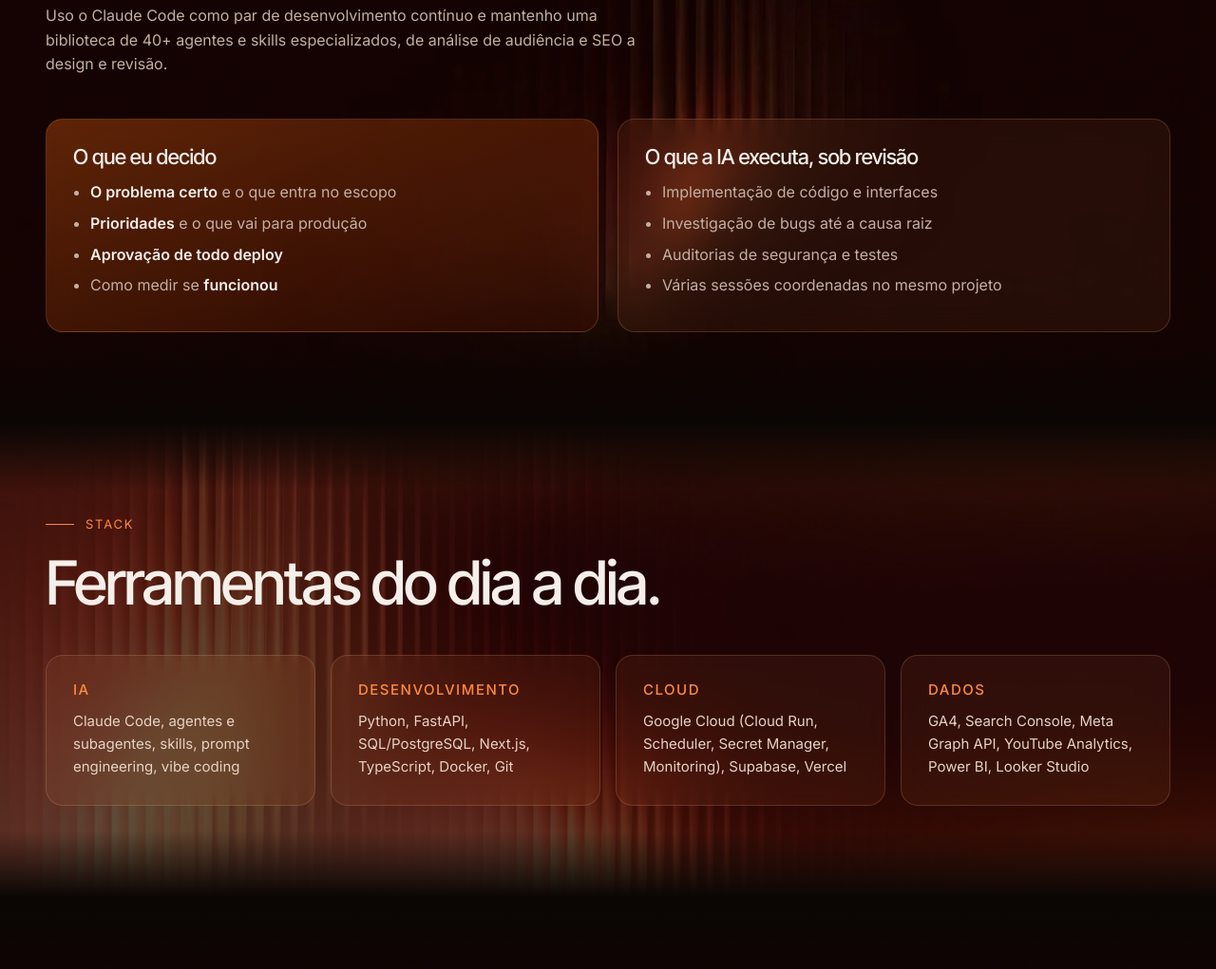
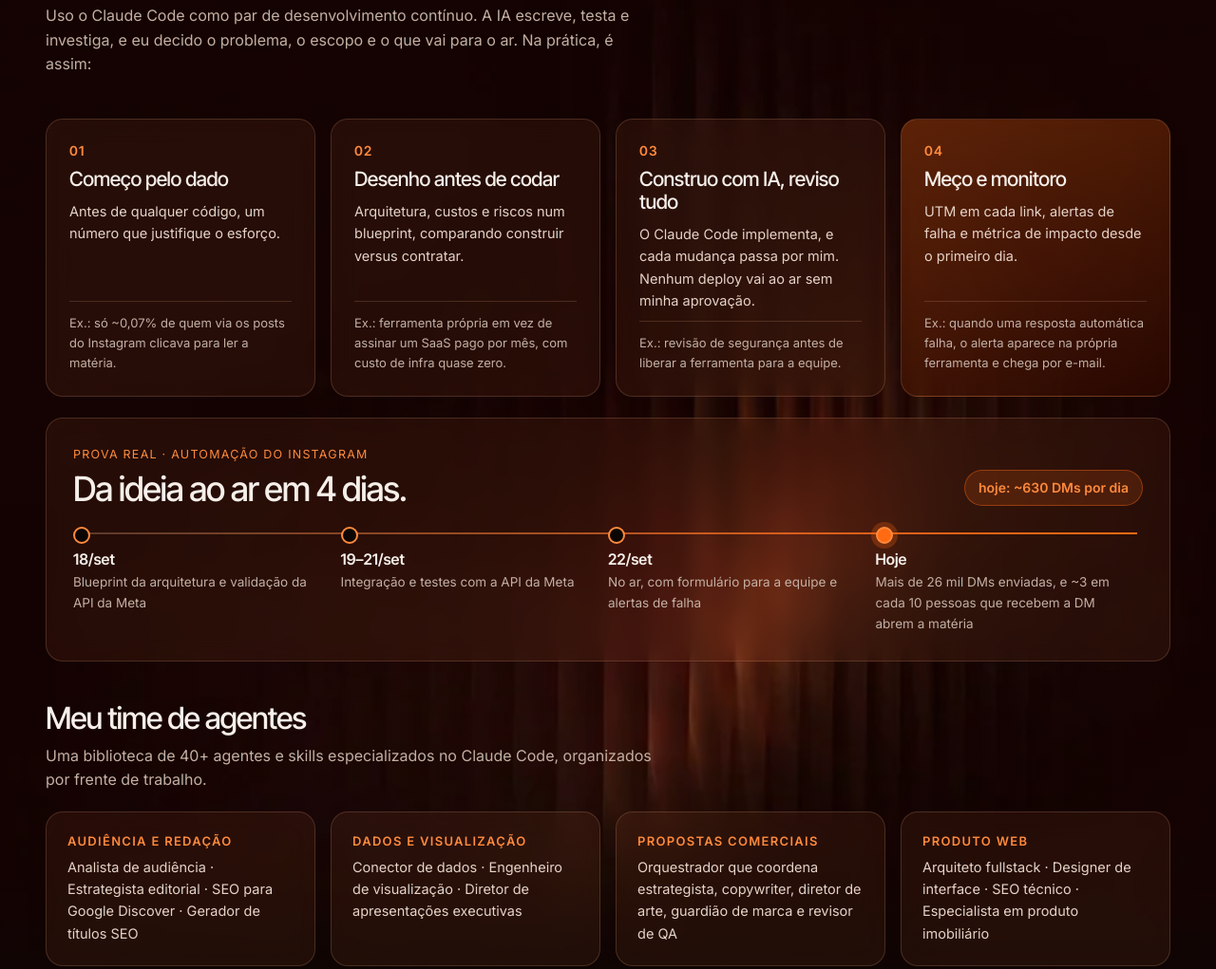
Before and after one commit to F1alh0/F1alh0.github.io, a plain HTML site: page index.html in a window 1280 px wide. Shown: the part 4367-5388 px from the top of the page at 95% size. Drawn offline with Linux system fonts and the light colour scheme.

Commit message:
Seção Como trabalho: método, prova real e time de agentes

```diff
--- a/index.html
+++ b/index.html
@@ -158,6 +158,35 @@
   .bg-stack { --img: url(images/bg/fundo-5.webp); --veil: .66; }
   .bg-traj { --img: url(images/bg/fundo-1.webp); --veil: .15; }
   .bg-contato { --img: url(images/bg/fundo-4.webp); --veil: .40; }
+
+
+  /* método, prova e agentes (seção Como trabalho) */
+  .method { list-style: none; margin: 0 0 22px; padding: 0; display: grid; grid-template-columns: repeat(4, 1fr); gap: 16px; }
+  .step { padding: 24px; display: flex; flex-direction: column; gap: 10px; }
+  .step-n { font: 600 14px "Inter Tight", sans-serif; color: var(--orange-2); letter-spacing: .08em; }
+  .step h3 { font-size: 21px; letter-spacing: -.02em; line-height: 1.15; }
+  .step p { margin: 0; color: #e6d3c6; font-size: 14.5px; }
+  .step-ex { margin-top: auto; padding-top: 12px; border-top: 1px solid var(--glass-line); font-size: 13px; color: var(--muted); }
+  .step.hot { background: linear-gradient(160deg, rgba(255,106,19,.30), rgba(90,20,0,.25)); }
+  .proof { padding: 28px; margin-bottom: 44px; }
+  .proof-head { display: flex; justify-content: space-between; align-items: flex-end; gap: 16px; flex-wrap: wrap; margin-bottom: 22px; }
+  .proof-head h3 { font-size: clamp(26px, 3.2vw, 36px); margin-top: 8px; }
+  .timeline-h { list-style: none; margin: 0; padding: 0; display: grid; grid-template-columns: repeat(4, 1fr); gap: 0; position: relative; }
+  .timeline-h::before { content: ""; position: absolute; left: 6px; right: 6px; top: 6px; height: 2px; background: linear-gradient(90deg, rgba(255,190,150,.25), var(--orange)); }
+  .timeline-h li { position: relative; padding: 24px 16px 0 0; }
+  .timeline-h li::before { content: ""; position: absolute; left: 0; top: 0; width: 14px; height: 14px; border-radius: 50%; background: var(--bg); border: 2px solid var(--orange-2); }
+  .timeline-h li.now::before { background: var(--orange); box-shadow: 0 0 0 5px rgba(255,106,19,.25); }
+  .timeline-h b { display: block; font: 600 16px "Inter Tight", sans-serif; color: var(--text); }
+  .timeline-h span { display: block; margin-top: 4px; font-size: 13.5px; color: var(--muted); }
+  .agents-head { margin-bottom: 20px; }
+  .agents-head h3 { font-size: clamp(24px, 2.8vw, 32px); }
+  .agents-head p { margin: 10px 0 0; color: var(--muted); max-width: 640px; }
+  .squads { display: grid; grid-template-columns: repeat(4, 1fr); gap: 16px; }
+  .squad { padding: 22px; }
+  .squad h4 { margin: 0 0 8px; font: 600 13px Inter, sans-serif; letter-spacing: .1em; text-transform: uppercase; color: var(--orange-2); }
+  .squad p { margin: 0; font-size: 14.5px; color: #e6d3c6; }
+  @media (max-width: 1000px) { .method, .squads { grid-template-columns: 1fr 1fr; } }
+  @media (max-width: 720px) { .method, .squads, .timeline-h { grid-template-columns: 1fr; } .timeline-h::before { display: none; } .timeline-h li { padding: 0 0 16px 26px; } }
 
   /* ===== RESPONSIVO ===== */
   @media (max-width: 1000px) {
@@ -406,25 +435,61 @@
   <div class="wrap">
     <div class="eyebrow">Como trabalho com IA</div>
     <h2>A IA acelera. As decisões são minhas.</h2>
-    <p class="lead">Uso o Claude Code como par de desenvolvimento contínuo e mantenho uma biblioteca de 40+ agentes e skills especializados, de análise de audiência e SEO a design e revisão.</p>
-    <div class="split">
-      <div class="glass panel hot">
-        <h3>O que eu decido</h3>
-        <ul>
-          <li><b>O problema certo</b> e o que entra no escopo</li>
-          <li><b>Prioridades</b> e o que vai para produção</li>
-          <li><b>Aprovação de todo deploy</b></li>
-          <li>Como medir se <b>funcionou</b></li>
-        </ul>
+    <p class="lead">Uso o Claude Code como par de desenvolvimento contínuo. A IA escreve, testa e investiga, e eu decido o problema, o escopo e o que vai para o ar. Na prática, é assim:</p>
+
+    <ol class="method">
+      <li class="glass step">
+        <span class="step-n">01</span>
+        <h3>Começo pelo dado</h3>
+        <p>Antes de qualquer código, um número que justifique o esforço.</p>
+        <span class="step-ex">Ex.: só ~0,07% de quem via os posts do Instagram clicava para ler a matéria.</span>
+      </li>
+      <li class="glass step">
+        <span class="step-n">02</span>
+        <h3>Desenho antes de codar</h3>
+        <p>Arquitetura, custos e riscos num blueprint, comparando construir versus contratar.</p>
+        <span class="step-ex">Ex.: ferramenta própria em vez de assinar um SaaS pago por mês, com custo de infra quase zero.</span>
+      </li>
+      <li class="glass step">
+        <span class="step-n">03</span>
+        <h3>Construo com IA, reviso tudo</h3>
+        <p>O Claude Code implementa, e cada mudança passa por mim. Nenhum deploy vai ao ar sem minha aprovação.</p>
+        <span class="step-ex">Ex.: revisão de segurança antes de liberar a ferramenta para a equipe.</span>
+      </li>
+      <li class="glass step hot">
+        <span class="step-n">04</span>
+        <h3>Meço e monitoro</h3>
+        <p>UTM em cada link, alertas de falha e métrica de impacto desde o primeiro dia.</p>
+        <span class="step-ex">Ex.: quando uma resposta automática falha, o alerta aparece na própria ferramenta e chega por e-mail.</span>
+      </li>
+    </ol>
+
+    <div class="glass proof">
+      <div class="proof-head">
+        <div>
+          <div class="ctx">Prova real · Automação do Instagram</div>
+          <h3>Da ideia ao ar em 4 dias.</h3>
+        </div>
+        <span class="result">hoje: ~630 DMs por dia</span>
       </div>
-      <div class="glass panel">
-        <h3>O que a IA executa, sob revisão</h3>
-        <ul>
-          <li>Implementação de código e interfaces</li>
-          <li>Investigação de bugs até a causa raiz</li>
-          <li>Auditorias de segurança e testes</li>
-          <li>Várias sessões coordenadas no mesmo projeto</li>
-        </ul>
+      <ol class="timeline-h">
+        <li><b>18/set</b><span>Blueprint da arquitetura e validação da API da Meta</span></li>
+        <li><b>19–21/set</b><span>Integração e testes com a API da Meta</span></li>
+        <li><b>22/set</b><span>No ar, com formulário para a equipe e alertas de falha</span></li>
+        <li class="now"><b>Hoje</b><span>Mais de 26 mil DMs enviadas, e ~3 em cada 10 pessoas que recebem a DM abrem a matéria</span></li>
+      </ol>
+    </div>
+
+    <div class="agents">
+      <div class="agents-head">
+        <h3>Meu time de agentes</h3>
+        <p>Uma biblioteca de 40+ agentes e skills especializados no Claude Code, organizados por frente de trabalho.</p>
+      </div>
+      <div class="squads">
+        <div class="glass squad"><h4>Audiência e redação</h4><p>Analista de audiência · Estrategista editorial · SEO para Google Discover · Gerador de títulos SEO</p></div>
+        <div class="glass squad"><h4>Dados e visualização</h4><p>Conector de dados · Engenheiro de visualização · Diretor de apresentações executivas</p></div>
+        <div class="glass squad"><h4>Propostas comerciais</h4><p>Orquestrador que coordena estrategista, copywriter, diretor de arte, guardião de marca e revisor de QA</p></div>
+        <div class="glass squad"><h4>Produto web</h4><p>Arquiteto fullstack · Designer de interface · SEO técnico · Especialista em produto imobiliário</p></div>
       </div>
     </div>
   </div>
```
